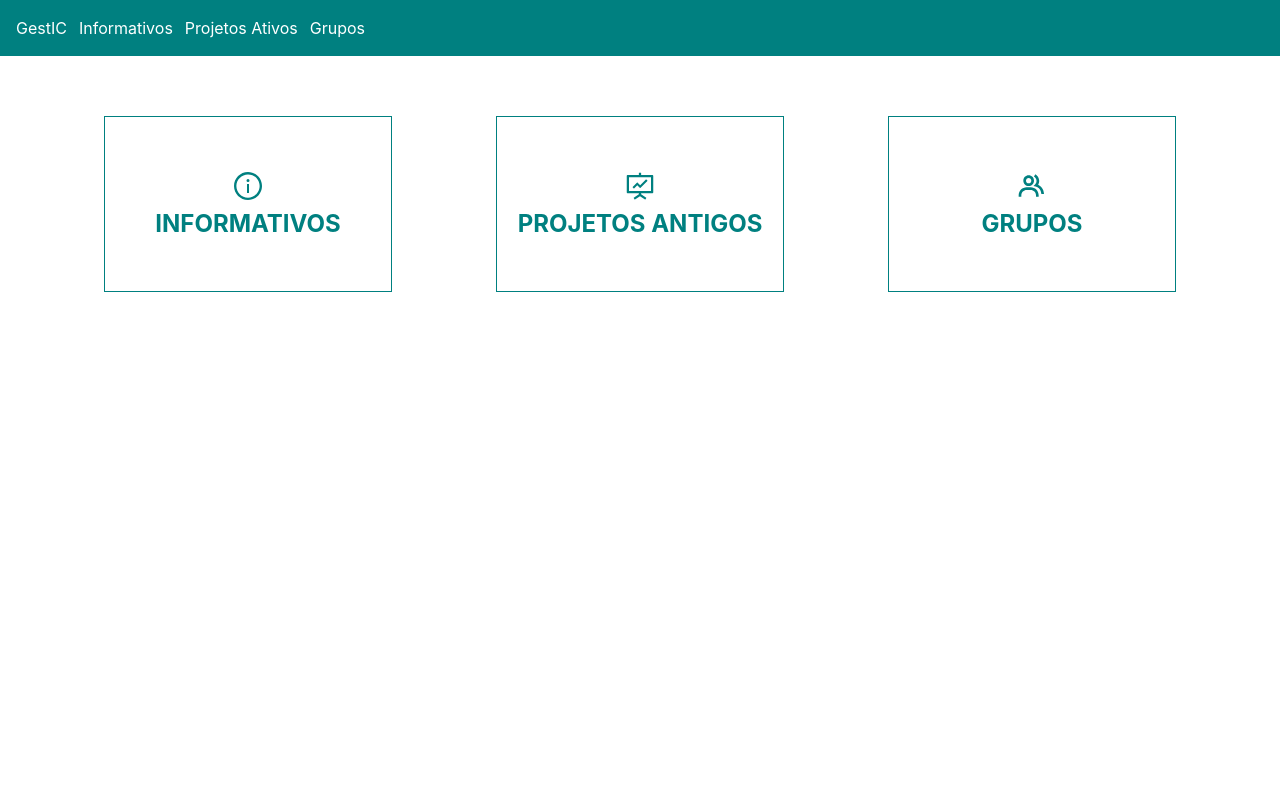
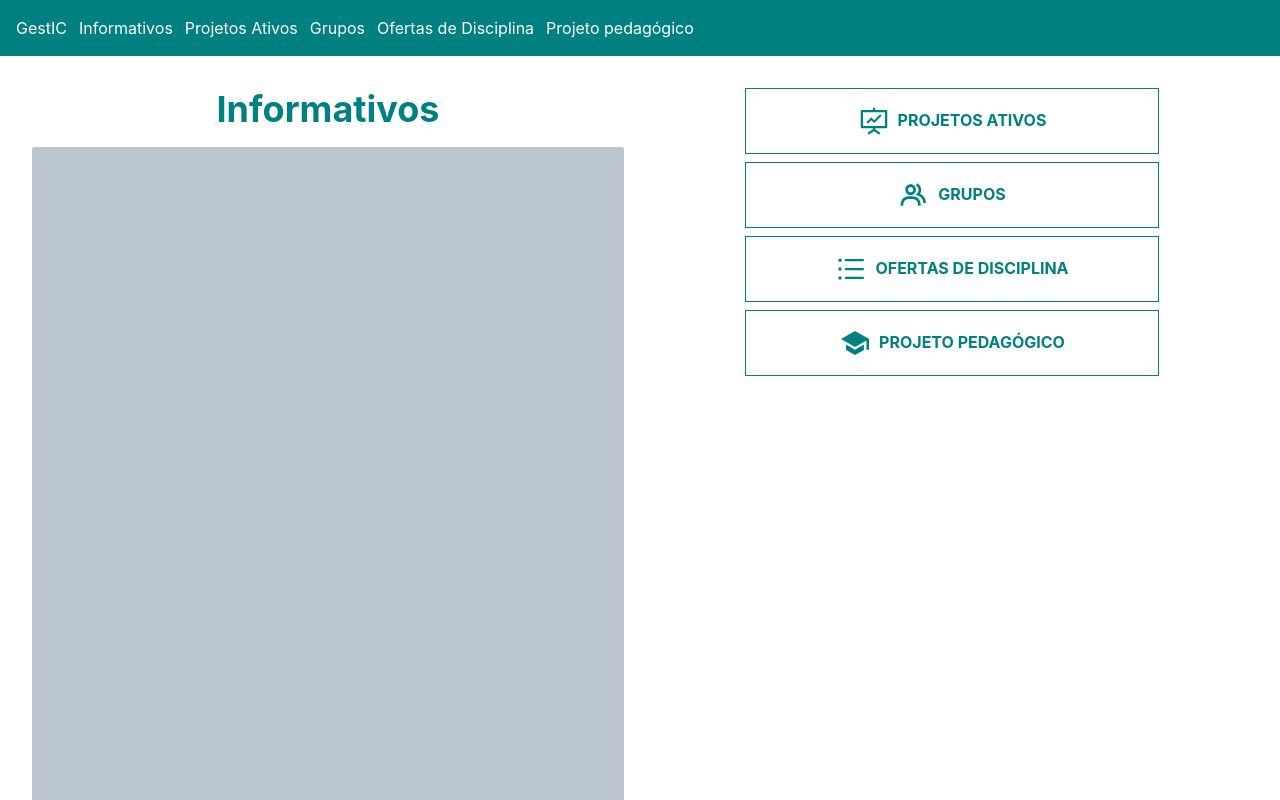
Before and after one commit to Magicianred/gestic-frontend-react, a React (Create React App) app: page / in a window 1280 px wide. Shown: the top 800 px of the page. Built offline with nearby package versions, Linux system fonts and the light colour scheme.

Commit message:
refactor dashboard

```diff
--- /dev/null
+++ b/src/components/Informative/index.tsx
@@ -0,0 +1,15 @@
+import * as React from 'react';
+import { Box, Heading, Skeleton } from '@chakra-ui/react';
+import { AiOutlineInfoCircle, AiOutlineFundProjectionScreen } from 'react-icons/ai';
+import { BiGroup } from 'react-icons/bi';
+
+const Informative = () => (
+  <Box fontSize="xl" w="100%">
+    <Heading color="teal" textAlign="center" mb={4}>
+      Informativos
+    </Heading>
+    <Skeleton height="100vh" />
+  </Box>
+);
+
+export default Informative;
--- a/src/components/NavBar/index.tsx
+++ b/src/components/NavBar/index.tsx
@@ -1,19 +1,11 @@
 import * as React from 'react';
-import {
-  Box,
-  Link,
-  // Button,
-  // Menu,
-  // MenuButton,
-  // MenuDivider,
-  // MenuItem,
-  // MenuList,
-  Flex,
-} from '@chakra-ui/react';
-// import { BiChevronDown } from "react-icons/bi";
+import { Box, Link, Flex, useMediaQuery } from '@chakra-ui/react';
 
-const NavBar = () => (
-  <Box bg="teal" color="white" p={4}>
+const NavBar = () => {
+  const [isLargerThan768] = useMediaQuery('(max-width: 768px)');
+
+  return (
+    <Box w="100%" bg="teal" zIndex="3" color="white" p={4} position={!isLargerThan768 ? 'initial' : 'fixed'}>
       <Flex gridGap={3}>
         <Box>GestIC</Box>
         {/* <Box>
@@ -39,8 +31,15 @@ const NavBar = () => (
         <Box>
           <Link>Grupos</Link>
         </Box>
+        <Box>
+          <Link>Ofertas de Disciplina</Link>
+        </Box>
+        <Box>
+          <Link>Projeto pedagógico</Link>
+        </Box>
       </Flex>
     </Box>
   );
+};
 
 export default NavBar;
--- a/src/pages/Dashboard/index.tsx
+++ b/src/pages/Dashboard/index.tsx
@@ -1,25 +1,40 @@
 import * as React from 'react';
-import { Box, SimpleGrid, Icon, Heading, Link } from '@chakra-ui/react';
-import { AiOutlineInfoCircle, AiOutlineFundProjectionScreen } from 'react-icons/ai';
+import { Box, SimpleGrid, Icon, Heading, Link, useMediaQuery } from '@chakra-ui/react';
+import { AiOutlineInfoCircle, AiOutlineFundProjectionScreen, AiOutlineUnorderedList } from 'react-icons/ai';
 import { BiGroup } from 'react-icons/bi';
+import { IoMdSchool } from 'react-icons/io';
+import Informative from '../../components/Informative';
 
-const Dashboard = () => (
-  <Box textAlign="center" fontSize="xl" p={12}>
-    <SimpleGrid columns={[1, null, 3]} minH="100%" p={3} spacing={4} justifyItems="center">
-      <Link color="teal">
+const Dashboard = () => {
+  const [isLargerThan766] = useMediaQuery('(max-width: 766px)');
+
+  return (
+    <Box textAlign="center" fontSize="xl" p={8}>
+      <SimpleGrid columns={[1, null, 2]} minH="100%" spacing={8} justifyItems="center">
+        <Informative />
+        {!isLargerThan766 && (
+          <Box w="70%">
+            <Link
+              color="teal"
+              // _hover={{
+              //   backgroundColor: 'blue',
+              //   color: 'white',
+              // }}
+            >
               <Box
                 border="1px"
                 p={4}
-          w="72"
-          h="44"
+                // w="72"
+                // h="44"
                 display="flex"
-          flexDir="column"
+                // flexDir="column"
                 alignItems="center"
                 justifyContent="center"
+                mb={2}
               >
-          <Icon as={AiOutlineInfoCircle} fontSize="2rem" mb={2} />
-          <Heading fontSize="x-large" textTransform="uppercase">
-            Informativos
+                <Icon as={AiOutlineFundProjectionScreen} fontSize="2rem" mr={2} />
+                <Heading fontSize="md" textTransform="uppercase">
+                  Projetos Ativos
                 </Heading>
               </Box>
             </Link>
@@ -27,38 +42,73 @@ const Dashboard = () => (
               <Box
                 border="1px"
                 p={4}
-          w="72"
-          h="44"
+                // w="72"
+                // h="44"
                 display="flex"
-          flexDir="column"
+                // flexDir="column"
                 alignItems="center"
                 justifyContent="center"
+                mb={2}
               >
-          <Icon as={AiOutlineFundProjectionScreen} fontSize="2rem" mb={2} />
-          <Heading fontSize="x-large" textTransform="uppercase">
-            Projetos Antigos
-          </Heading>
-        </Box>
-      </Link>
-      <Link color="teal">
-        <Box
-          border="1px"
-          p={4}
-          w="72"
-          h="44"
-          display="flex"
-          flexDir="column"
-          alignItems="center"
-          justifyContent="center"
-        >
-          <Icon as={BiGroup} fontSize="2rem" mb={2} />
-          <Heading fontSize="x-large" textTransform="uppercase">
+                <Icon as={BiGroup} fontSize="2rem" mr={2} />
+                <Heading fontSize="md" textTransform="uppercase">
                   Grupos
                 </Heading>
               </Box>
             </Link>
+            <Link
+              color="teal"
+              // _hover={{
+              //   backgroundColor: 'blue',
+              //   color: 'white',
+              // }}
+            >
+              <Box
+                border="1px"
+                p={4}
+                // w="72"
+                // h="44"
+                display="flex"
+                // flexDir="column"
+                alignItems="center"
+                justifyContent="center"
+                mb={2}
+              >
+                <Icon as={AiOutlineUnorderedList} fontSize="2rem" mr={2} />
+                <Heading fontSize="md" textTransform="uppercase">
+                  Ofertas de disciplina
+                </Heading>
+              </Box>
+            </Link>
+            <Link
+              color="teal"
+              // _hover={{
+                //   backgroundColor: 'blue',
+              //   color: 'white',
+              // }}
+            >
+              <Box
+                border="1px"
+                p={4}
+                // w="72"
+                // h="44"
+                display="flex"
+                // flexDir="column"
+                alignItems="center"
+                justifyContent="center"
+                mb={2}
+              >
+                <Icon as={IoMdSchool} fontSize="2rem" mr={2} />
+                <Heading fontSize="md" textTransform="uppercase">
+                  Projeto Pedagógico
+                </Heading>
+              </Box>
+            </Link>
+          </Box>
+        )}
       </SimpleGrid>
     </Box>
   );
+};
 
 export default Dashboard;
--- a/src/providers/TemplateProvider/index.tsx
+++ b/src/providers/TemplateProvider/index.tsx
@@ -1,5 +1,5 @@
 import React, { useEffect, useState } from 'react';
-import { ChakraProvider } from '@chakra-ui/react';
+import { ChakraProvider, useMediaQuery } from '@chakra-ui/react';
 import theme from '../../styles/theme';
 import NavBar from '../../components/NavBar';
 
@@ -10,6 +10,7 @@ interface TemplateProviderI {
 export const TemplateContext = React.createContext({});
 
 function TemplateProvider({ children }: TemplateProviderI) {
+  const [isLargerThan768] = useMediaQuery('(max-width: 768px)');
   const [user, setUser] = useState({
     id: '',
     email: '',
@@ -26,7 +27,7 @@ function TemplateProvider({ children }: TemplateProviderI) {
     >
       <ChakraProvider theme={theme}>
         <NavBar />
-        {children}
+        <div style={{ paddingTop: !isLargerThan768 ? 'initial' : '3.5rem' }}>{children}</div>
       </ChakraProvider>
     </TemplateContext.Provider>
   );
```
Lines whose indentation alone changed are shown as unchanged.
